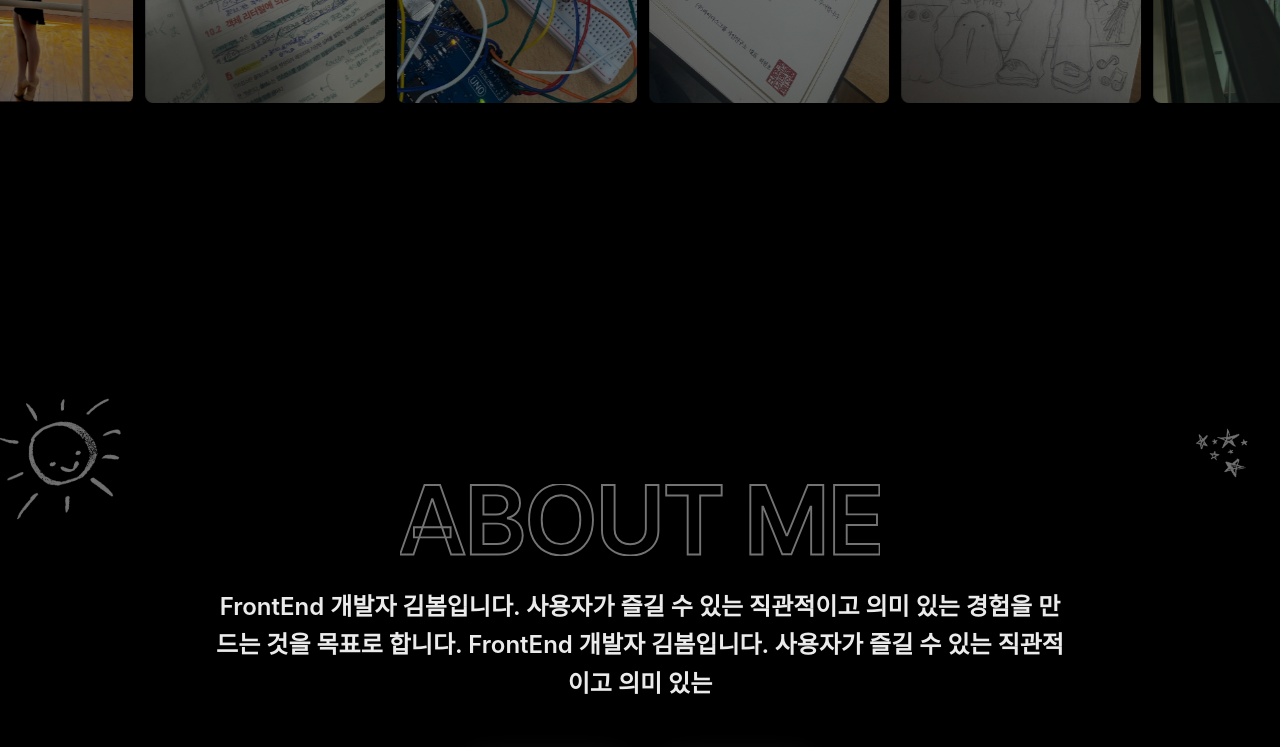
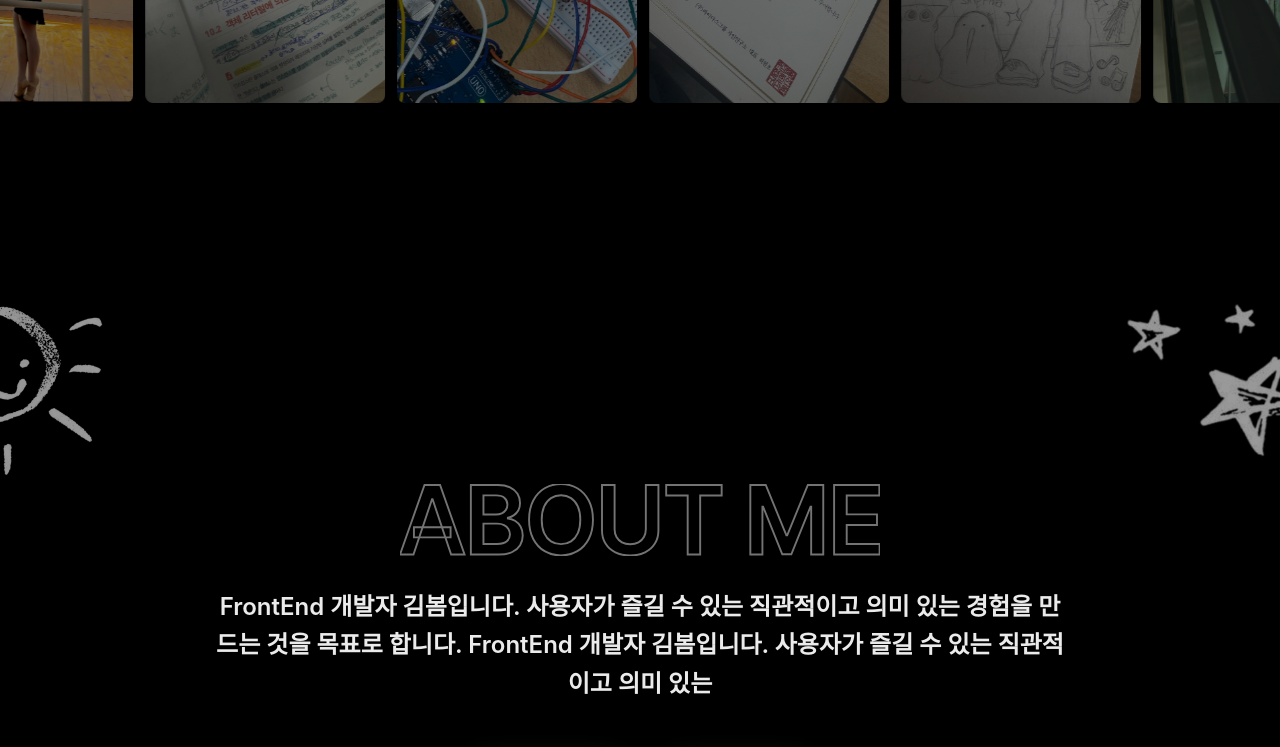
Before and after one commit to bom0320/web-portfolio, a Next.js app: page / in a window 1280 px wide. Shown: the part 1140-1887 px from the top of the page. Built offline with nearby package versions, Linux system fonts and the light colour scheme.

Commit message:
fx: image gap

```diff
--- a/src/components/about/hero/AboutHero.tsx
+++ b/src/components/about/hero/AboutHero.tsx
@@ -49,8 +49,6 @@ export default function AboutHero() {
           src="/images/about/stars.png"
           alt=""
         />
-
-        {/* ⭐ 왼쪽 하단용 stars 추가 */}
         <img
           className="decor decor--stars2"
           src="/images/about/stars.png"
--- a/src/components/animations/about.ts
+++ b/src/components/animations/about.ts
@@ -2,23 +2,16 @@ import gsap from "gsap";
 
 const AboutAnimation = {
   createTitleFill(fillGroup: SVGGElement) {
-    return gsap.fromTo(
-      fillGroup,
-      { opacity: 0 },
-      { opacity: 1, ease: "none" } // scrub 붙일거라 duration 필요없음
-    );
+    return gsap.fromTo(fillGroup, { opacity: 0 }, { opacity: 1, ease: "none" });
   },
 
   createDecorEnter(section: HTMLElement) {
-    // ✅ section 기준으로만 찾기 (다른 섹션에 동일 class 있어도 안전)
     const decor = gsap.utils.toArray<HTMLElement>(".decor", section);
 
-    // 시작 상태(원하면 opacity는 살짝만)
-    gsap.set(decor, { opacity: 0.75 }); // "보이면서 모이게"면 0.6~0.9 추천
-    gsap.set(".decor--sun", { x: -80, y: -30, rotate: -6, scale: 0.98 });
-    gsap.set(".decor--stars", { x: 90, y: -35, rotate: 5, scale: 0.98 });
-    gsap.set(".decor--heart", { x: 80, y: 45, rotate: 4, scale: 0.98 });
-    gsap.set(".decor--stars2", { x: -70, y: 60, rotate: -5, scale: 0.98 });
+    gsap.set(".decor--sun", { x: -200, y: -120, rotate: -8 });
+    gsap.set(".decor--stars", { x: 200, y: -120, rotate: 8 });
+    gsap.set(".decor--stars2", { x: -180, y: 120, rotate: -6 });
+    gsap.set(".decor--heart", { x: 180, y: 140, rotate: 6 });
 
     const tl = gsap.timeline();
     tl.to(
@@ -28,7 +21,6 @@ const AboutAnimation = {
         y: 0,
         rotate: 0,
         scale: 1,
-        // opacity는 이미 보이게 할거면 굳이 안 건드려도 됨
         ease: "none", // scrub용
         stagger: 0.08,
       },
--- a/src/styles/sections/_about-hero.scss
+++ b/src/styles/sections/_about-hero.scss
@@ -8,6 +8,8 @@
   place-items: center;
   overflow: hidden;
   position: relative;
+  width: 100vw;
+  margin-left: calc(50% - 50vw);
 }
 
 .about-hero__inner {
@@ -106,25 +108,25 @@
 
 .decor {
   position: absolute;
-  width: clamp(110px, 12vw, 190px);
   height: auto;
   opacity: 1;
 }
 
 /* ☀️ 좌상단 */
 .decor--sun {
-  top: 14%;
+  top: 4%;
   left: 6%;
+  width: clamp(200px, 26vw, 280px);
 }
 
-/* ⭐ 우상단 */
+/* 우상단 */
 .decor--stars {
-  top: 18%;
+  top: -4%;
   right: 8%;
-  width: clamp(100px, 10vw, 160px);
+  width: clamp(200px, 30vw, 800px);
 }
 
-/* ⭐ 좌하단 (추가된 것) */
+/*  좌하단 (추가된 것) */
 .decor--stars2 {
   bottom: 18%;
   left: 8%;
```
Also changed, not shown: public/images/about/heart.png, public/images/about/stars.png.
